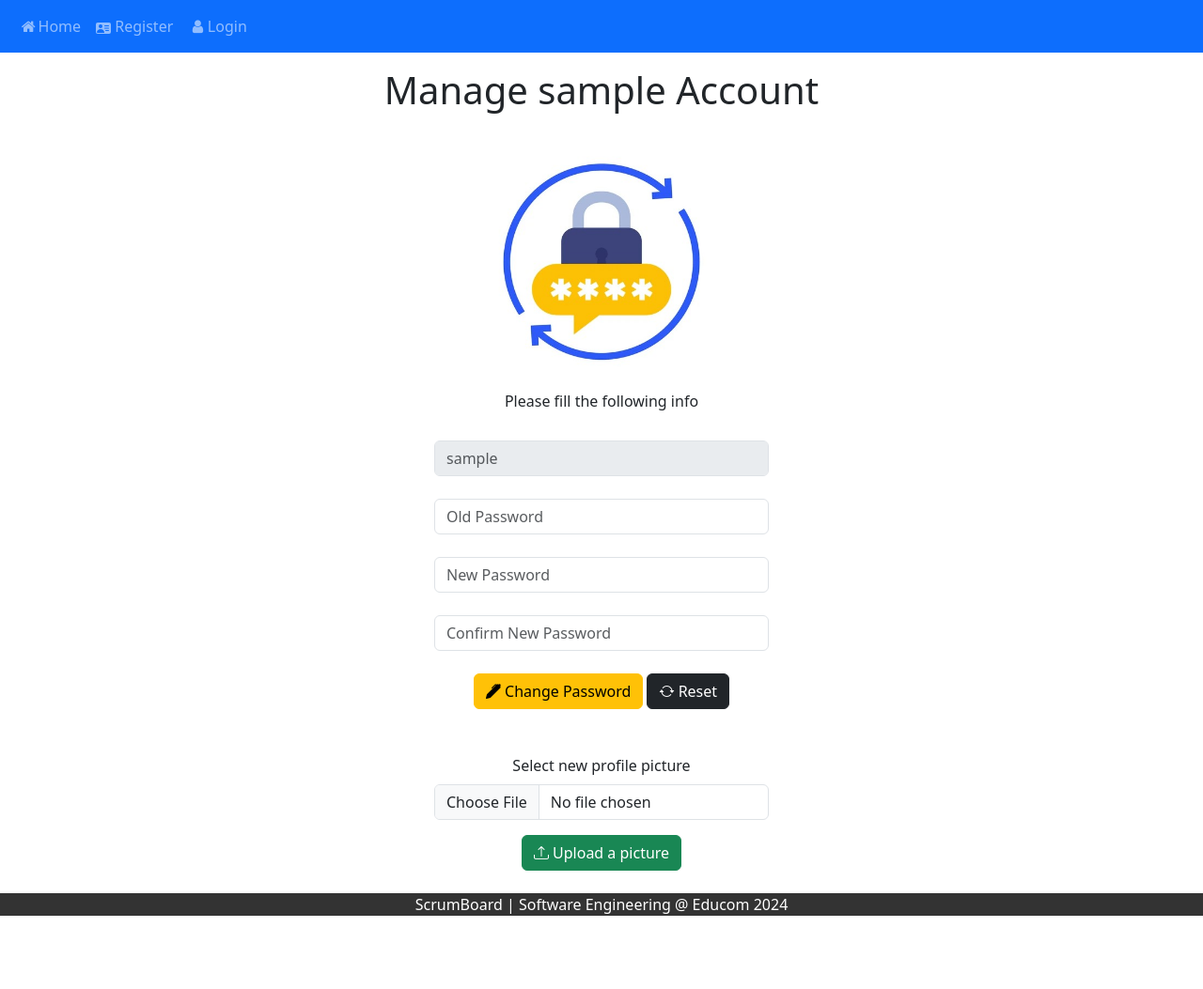
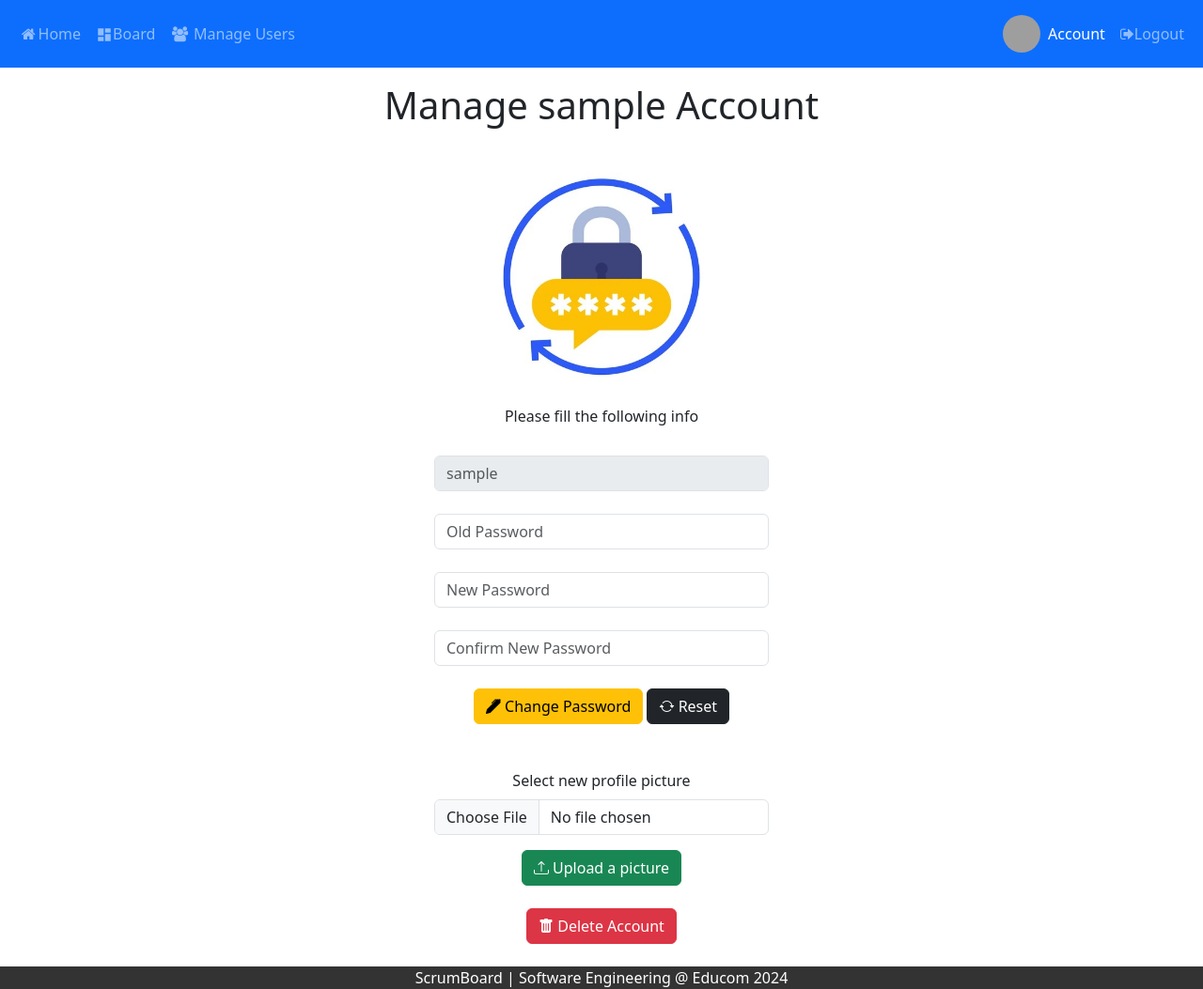
Before and after one commit to AmrAdwan/ScrumBoard, a Flask app: page /account in a window 1280 px wide. Shown: the whole page at 94% size. Before the commit the page ends 975 px from the top, so only its background shows below. Run offline with Flask 2, Linux system fonts and the light colour scheme; the visitor is signed in with stand-in values (Sample User, id 1); grey boxes are pictures that could not be loaded.

Commit message:
user can now delete his own account

```diff
--- a/App/Board/app.py
+++ b/App/Board/app.py
@@ -27,7 +27,7 @@ def inject_db_handler():
 
 @app.before_request
 def before_request():
-    g.user_authenticated = check_user_authentication()
+    g.user_authenticated = 'user_id' in session and session.get('user_authenticated', False)
 
 @app.route('/')
 def home():
@@ -108,7 +108,7 @@ def del_user_ticket():
         ava_edit = {"title": False, "description": False, "status": False, "hours": False, "users": True}
         return render_template('edit_task.html', ticket=ticket, ava_edit=ava_edit, status=status, users=manageUsers.users)
 
-@app.route('/account')
+@app.route('/account', methods=['GET', 'POST'])
 def account():
     user_id = session.get('user_id')
     if not user_id:
@@ -272,13 +272,6 @@ def upload_img():
 #         manageUsers.change_user_picture(img)
 #     return redirect(url_for("home"))
 
-def check_user_authentication():
-    if manageUsers.active_user is not None:
-        return True
-    return False
-
-
-
 def allowed_file(filename):
     return '.' in filename and \
            filename.rsplit('.', 1)[1].lower() in ALLOWED_EXTENSIONS
@@ -367,6 +360,25 @@ def delete_user(user_id):
         # Handle failure case
         return "Error deleting user", 400
 
+
+@app.route('/delete_account', methods=["POST"])
+def delete_account():
+    user_id = session.get('user_id')
+    if not user_id:
+        flash('No user authenticated', 'error')
+        return redirect(url_for('login'))
+
+    if manageUsers.remove_user(user_id):
+        session.pop('user_id', None)
+        session.pop('user_authenticated', None)
+        session.clear()
+        flash('Your account has been successfully deleted.', 'success')
+        return redirect(url_for('home'))
+    else:
+        flash('Failed to delete account.', 'error')
+        return redirect(url_for('account'))
+
+
 @app.route('/update_ticket_status', methods=['POST'])
 def update_ticket_status():
     # The request JSON contains 'ticket_id' and 'new_status'
--- a/App/Board/templates/account.html
+++ b/App/Board/templates/account.html
@@ -78,6 +78,13 @@
         <br>
       </form>
       <!-- End update profile picture Form -->
+
+      <!-- Delete Account Button -->
+      <form action="{{ url_for('delete_account') }}" method="POST"
+        onsubmit="return confirm('Are you sure you want to delete your account? This action cannot be undone.');">
+        <button type="submit" class="btn btn-danger"><i class="bi bi-trash-fill"></i> Delete Account</button>
+      </form>
+      <br>
     </div>
     <br>
     <div class="col-sm-4"></div>
```
Also changed, not shown: App/Board/static/images/user_27.png (added), App/Board/static/images/user_28.png (added), App/Board/static/images/user_29.png (added), App/Board/static/images/user_30.png (added).
